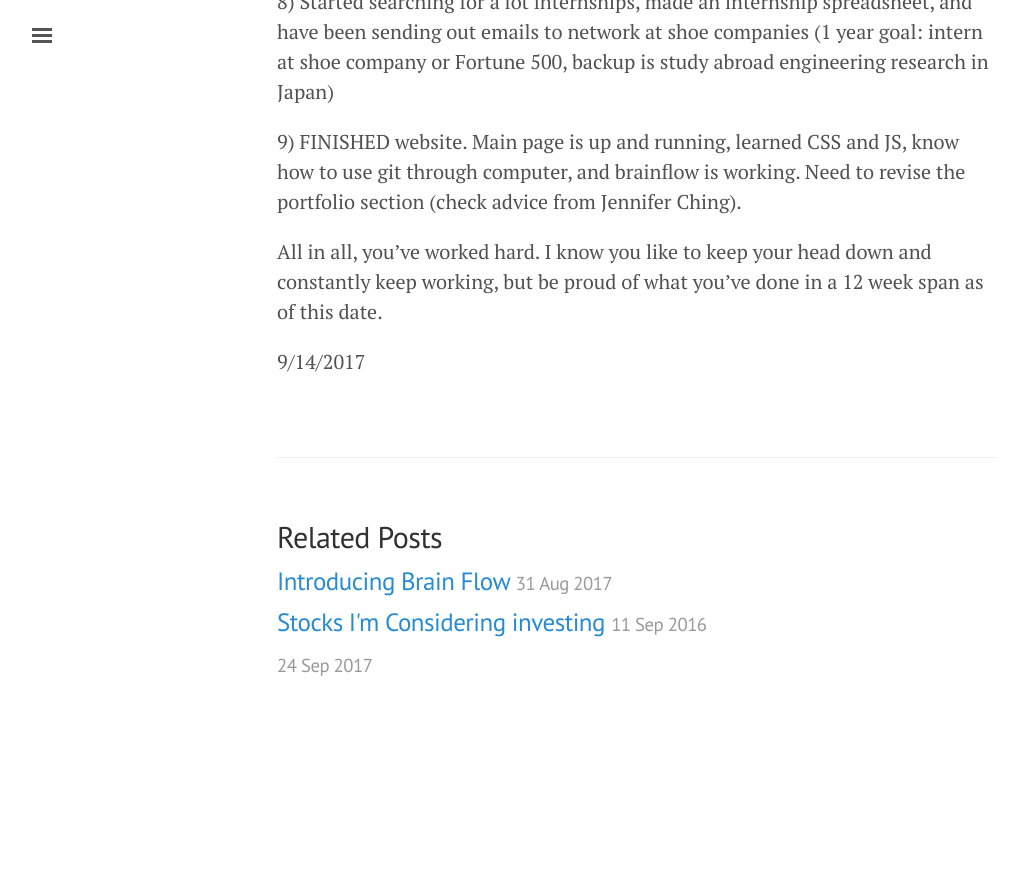
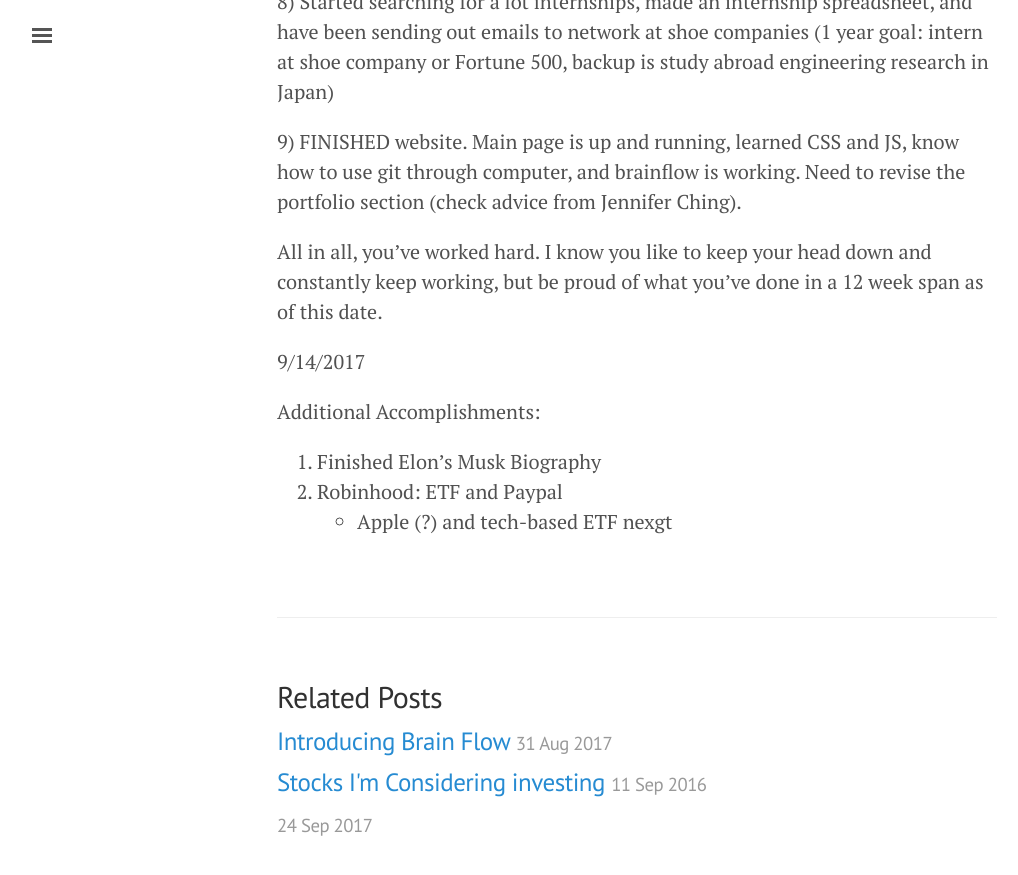
Before and after one commit to bjchia/bjchia.github.io, a Jekyll site: the page built from _posts/2016-09-14-summer-accomplishments.md, in a window 1280 px wide and 900 px high, scrolled down 1285 px. Shown: the top 875 px of the window, without its empty margins (3-1021 px from the left). Built offline with Jekyll 4.4.1, drawn with Linux system fonts in a browser that asks for light colours; before the commit the page ends 2025 px from its top, so only the background shows below that.

```diff
--- a/_posts/2016-09-14-summer-accomplishments.md
+++ b/_posts/2016-09-14-summer-accomplishments.md
@@ -37,3 +37,8 @@
 All in all, you've worked hard. I know you like to keep your head down and constantly keep working, but be proud of what you've done in a 12 week span as of this date.
 
 9/14/2017
+
+Additional Accomplishments:
+1. Finished Elon's Musk Biography
+2. Robinhood: ETF and Paypal
+	- Apple (?) and tech-based ETF nexgt
```
Also changed, not shown: blog_index.md (+1 -0 lines), books.md (+1 -0 lines), inspiration.md (+6 -0 lines), notetoself.md (+1 -0 lines), philosophies.md (added, +9 -0 lines).
